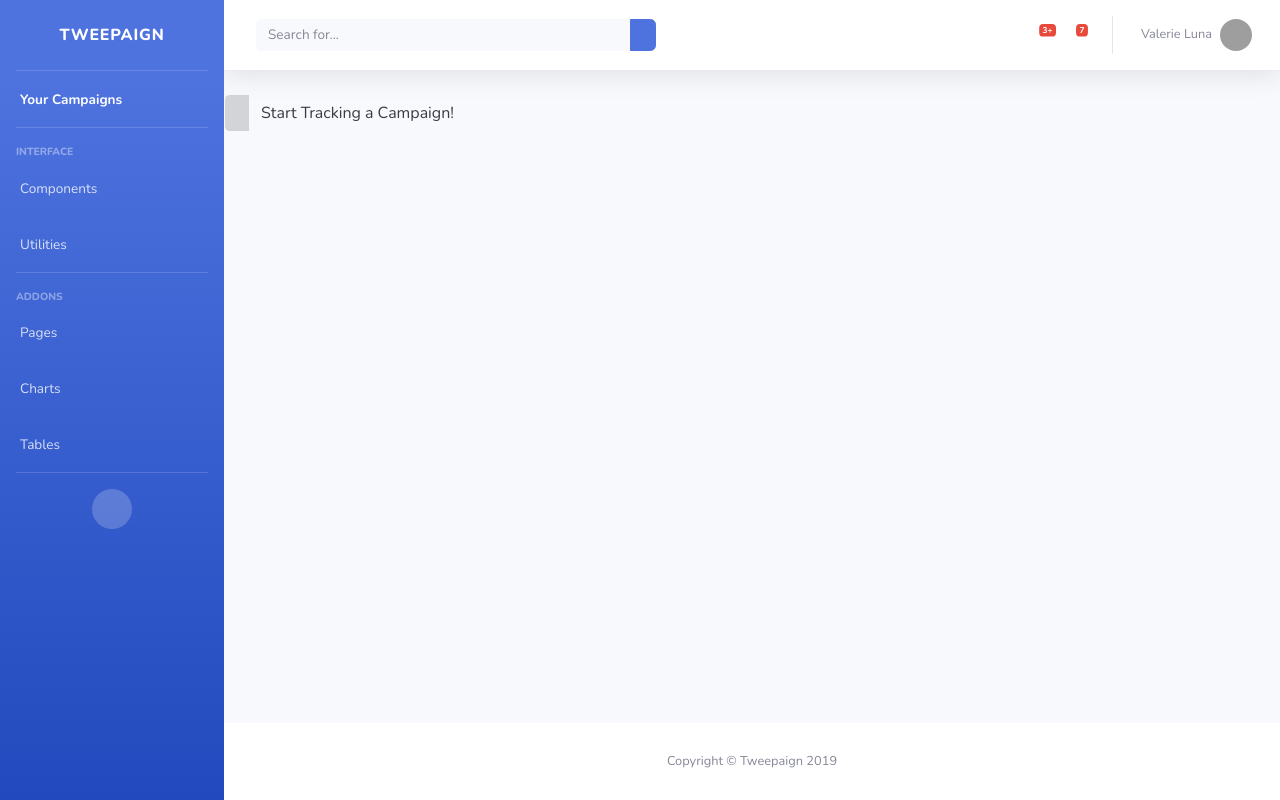
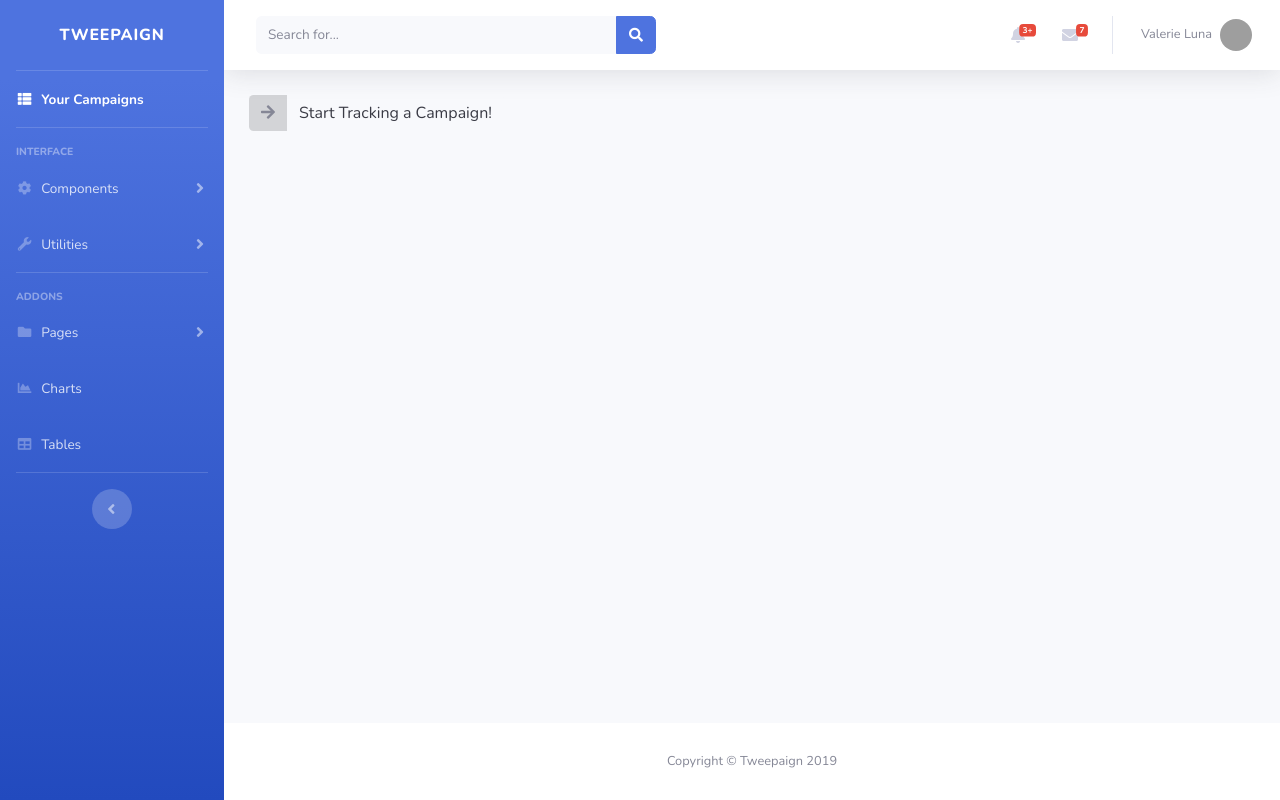
Before and after one commit to sebas673/Twitter-Sentiment-Analysis, a Django app: page / in a window 1280 px wide. Run offline with Django 3.2, Linux system fonts and the light colour scheme; data that the repository does not hold is empty; some libraries are stand-ins or nearby versions; grey boxes are pictures that could not be loaded.

Commit message:
"start tracking" button & icon fixes

```diff
--- a/twitter_analysis/templates/twitter_analysis/base.html
+++ b/twitter_analysis/templates/twitter_analysis/base.html
@@ -13,7 +13,7 @@
   <title>Tweepaign - Dashboard</title>
 
   <!-- Custom fonts for this template-->
-  <link href="{% static 'vendor/fontawesome-free/css/all.min.css" rel="stylesheet' %}" type="text/css">
+  <link href="{% static 'vendor/fontawesome-free/css/all.min.css' %}" rel="stylesheet" type="text/css">
   <link href="https://fonts.googleapis.com/css?family=Nunito:200,200i,300,300i,400,400i,600,600i,700,700i,800,800i,900,900i" rel="stylesheet">
 
   <!-- Custom styles for this template-->
--- a/twitter_analysis/templates/twitter_analysis/home.html
+++ b/twitter_analysis/templates/twitter_analysis/home.html
@@ -12,6 +12,7 @@
 </article>
 {% endfor %} -->
 {% block components %}
+<div class="container-fluid">
 
 <a href="{% url 'campaign-create' %}" class="btn btn-light btn-icon-split" >
     <span class="icon text-gray-600">
@@ -20,6 +21,7 @@
     <span class="text">Start Tracking a Campaign!</span>
 </a>
 <div class="mb-4"></div>
+</div>
 
 {% for campaign in campaigns %}
 <div class="container-fluid">
--- a/twitter_analysis/templates/twitter_analysis/sidebars.html
+++ b/twitter_analysis/templates/twitter_analysis/sidebars.html
@@ -1,16 +1,4 @@
 {% extends "twitter_analysis/base.html" %}
-<!-- {% for campaign in campaigns %}
-<article class="media content-section">
-    <div class="media-body">
-        <div class="article-metadata">
-            <a class="mr-2" href="#">{{ campaign.owner }}</a>
-            <small class="text-muted">{{ campaign.last_refreshed }}</small>
-        </div>
-        <h2><a class="article-title" href="{% url 'campaign-detail' campaign.id %}">{{ campaign.name }}</a></h2>
-        <p class="article-content">{{ campaign.description }}</p>
-    </div>
-</article>
-{% endfor %} -->
 
 {% block side %}
 <!-- Sidebar -->
@@ -18,9 +6,9 @@
 
         <!-- Sidebar - Brand -->
         <a class="sidebar-brand d-flex align-items-center justify-content-center" href="{% url 'twitter_analysis-home' %}">
-          <div class="sidebar-brand-icon rotate-n-15">
+          <!-- <div class="sidebar-brand-icon rotate-n-15">
             <i class="fas fa-laugh-wink"></i>
-          </div>
+          </div> -->
           <div class="sidebar-brand-text mx-3">Tweepaign</div>
         </a>
 
@@ -29,8 +17,8 @@
 
         <!-- Nav Item - Your Campaigns -->
         <li class="nav-item active">
-          <a class="nav-link" href="index.html">
-            <i class="fas fa-fw fa-tachometer-alt"></i>
+          <a class="nav-link" href="{% url 'twitter_analysis-home' %}">
+            <i class="fas fa-fw fa-th-list"></i>
             <span>Your Campaigns</span></a>
         </li>
 
```
